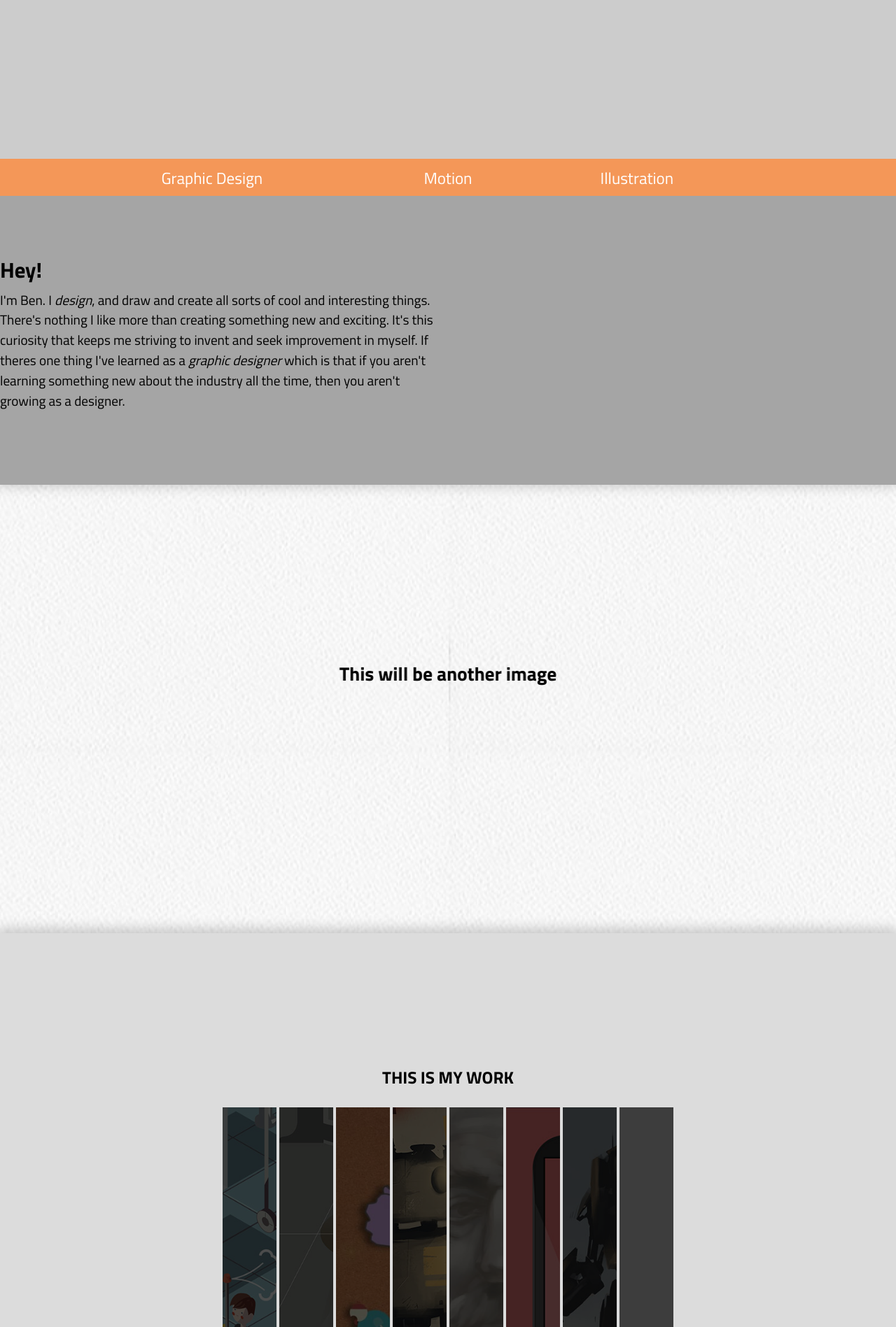
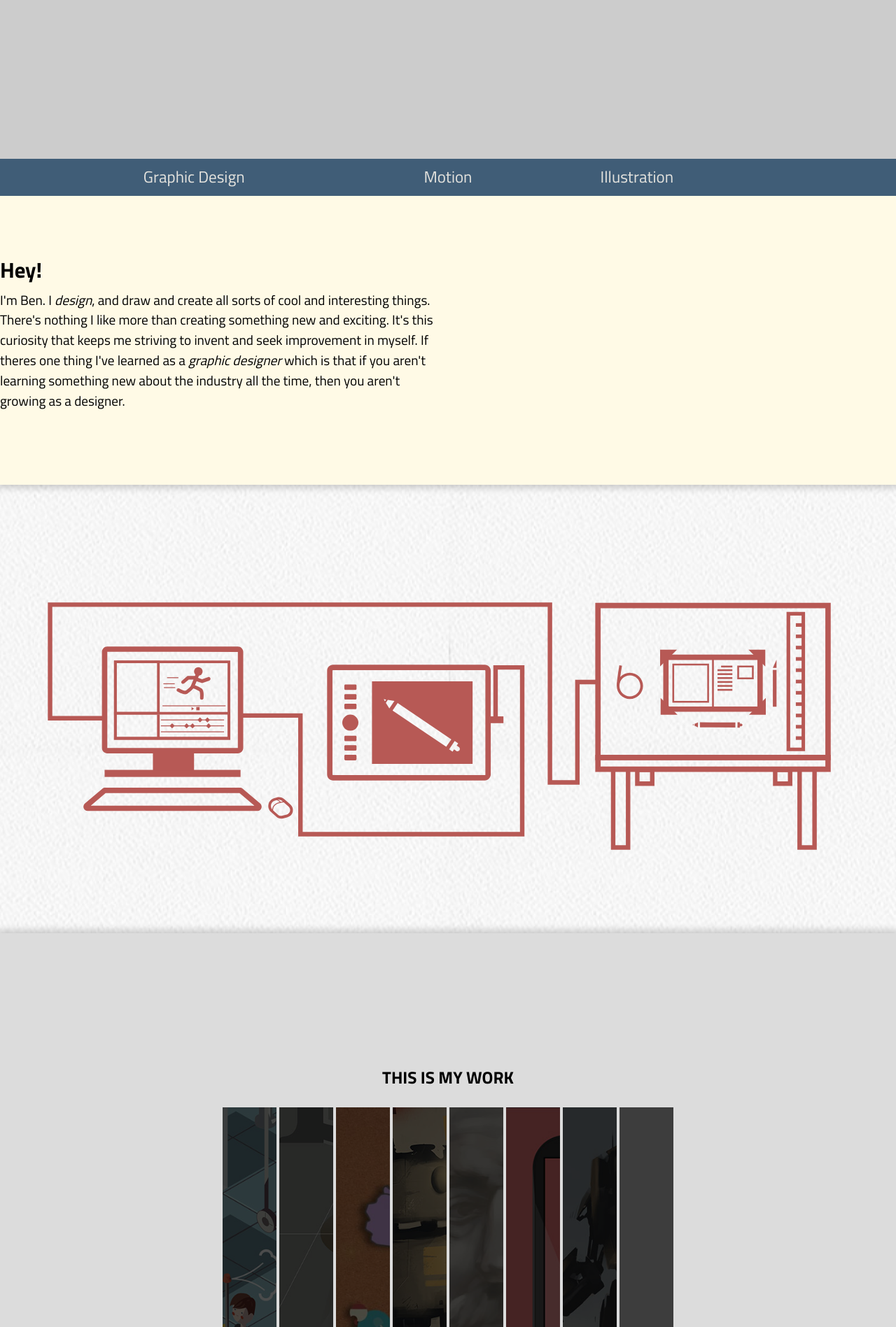
Before and after one commit to benmarley/portfolio, a Jekyll site: the page built from index.html, in a window 1280 px wide. Shown: the part 383-2280 px from the top of the page at 70% size. Built offline with Jekyll 4.4.1, drawn with Linux system fonts in a browser that asks for light colours; Markdown is read by kramdown in place of the engine named in the settings.

Commit message:
started adding colours and fixing other areas

```diff
--- a/css/main.css
+++ b/css/main.css
@@ -59,7 +59,7 @@ img {
 
 .parallax-header {
 	position: absolute;
-	top: 40%;
+	top: 15%;
 	left: 50%;
 	transform: translateX(-50%);
 
@@ -164,7 +164,7 @@ img {
 }
 
 .tab-1{
-left:12%;
+left:7%;
 }
 .tab-2{
 left:50%;
@@ -180,9 +180,9 @@ transform:translateX(-50%);
 	padding-left: 6%;
 	padding-right: 6%;
 	padding-bottom: 1em;
-	background-color: #F49758;
+	background-color: #405d77;
 	position: absolute;
-	bottom: -6px;
+	bottom: 0px;
 	-webkit-transition: all 300ms linear;
 	transition: all 300ms linear;
 }
@@ -192,7 +192,7 @@ transform:translateX(-50%);
 	padding-bottom: 2.5em;
 	-webkit-transition: all 300ms linear;
 	transition: all 300ms linear;
-	background-color: #F7B27D;
+	background-color: #53718C;
 	box-shadow: 2px 6px 15px black;
 }
 
@@ -216,7 +216,7 @@ transform:translateX(-50%);
 	padding-top: 10em;
 	padding-bottom: 10em;
 	background-color: #DCDCDC;
-	box-shadow: 0px -2px 17px 4px rgba(0, 0, 0, 0.2);
+	box-shadow: 0px 0px 10px 4px rgba(0, 0, 0, 0.2);
 
 }
 
@@ -315,21 +315,21 @@ transform:translateX(-50%);
 .center-tabs a {
 	color:black;
 	font-size: 120%;
-	color: white;
+	color: #E4E3DE;
 }
 
 .tab-bg {
 	width: 100%;
-	height: 3em;
+	height: 4em;
 	position: absolute;
 	top: 91%;
-	background-color:  #F49758;
+	background-color:  #405d77;
 	z-index: 33;
 }
 
 .footer {
 	width: 100%;
-	background-color: #CE655D;
+	background-color: #b75955;
 	position: relative;
 }
 
@@ -387,7 +387,7 @@ transform:translateX(-50%);
 }
 
 .navigation-pages-on {
-	background-color: #5F5F5F;
+	background-color: #53718C;
 }
 
 .navigation-pages li {
@@ -413,7 +413,7 @@ transform:translateX(-50%);
 }
 
 header {
-	background-color: #464646;
+	background-color: #405d77;
 	height: 3em;
 }
 
@@ -506,12 +506,12 @@ header {
 	padding-bottom: 4em;
 
 	width: 100%;
-	background-color: #A5A5A5;
+	background-color: #fffae6;
 
 	position: relative;
 	z-index: 6;
 
-	box-shadow: 0px -2px 17px 4px rgba(0, 0, 0, 0.2);
+	box-shadow: 0px 0px 10px 4px rgba(0, 0, 0, 0.2);
 }
 
 .back-to-top {
@@ -597,11 +597,9 @@ header {
 	0% {
 		transform: rotate(0deg);
 	}
-	50% {
+
+	100% {
 		transform: rotate(360deg);
-	}
-	100% {
-		transform: rotate(0deg);
 
 	}
 
@@ -658,7 +656,7 @@ header {
 }
 
 	.tab {
-	bottom: -11px;
+	bottom: 10px;
 }
 
 	.items-title-small {
@@ -713,13 +711,17 @@ header {
 		top: -42%;
 	}
 
+	.tab-1{
+left:10%;
+}
+
 
 }
 
 @media only screen and (min-width: 46em) {
 
 	.tab-bg {
-		top: 89%;
+		top: 87%;
 }
 
 	.parallax-group {
--- a/index.html
+++ b/index.html
@@ -35,7 +35,7 @@ title: Ben Marley – Designer - Ottawa, Canada
 
 	<div class="parallax-banner">
 			<img class="image-back-parallax" src="images/parallax-background-text.jpg" alt="image">
-			<h3 class="parallax-header">This will be another image</h3>
+			<img class="parallax-header" src="images/items-image.svg">
 	</div>
 
 
```
Also changed, not shown: images/items-image.svg (added).
